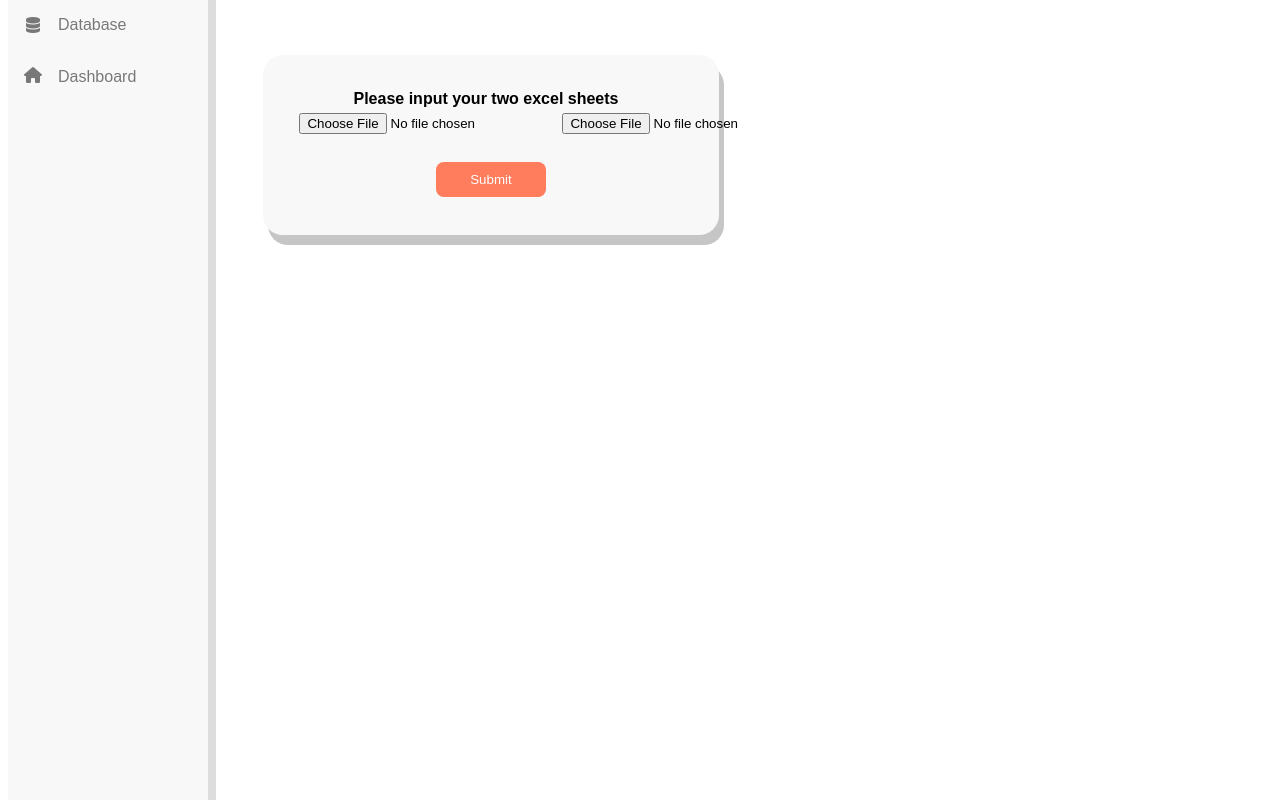
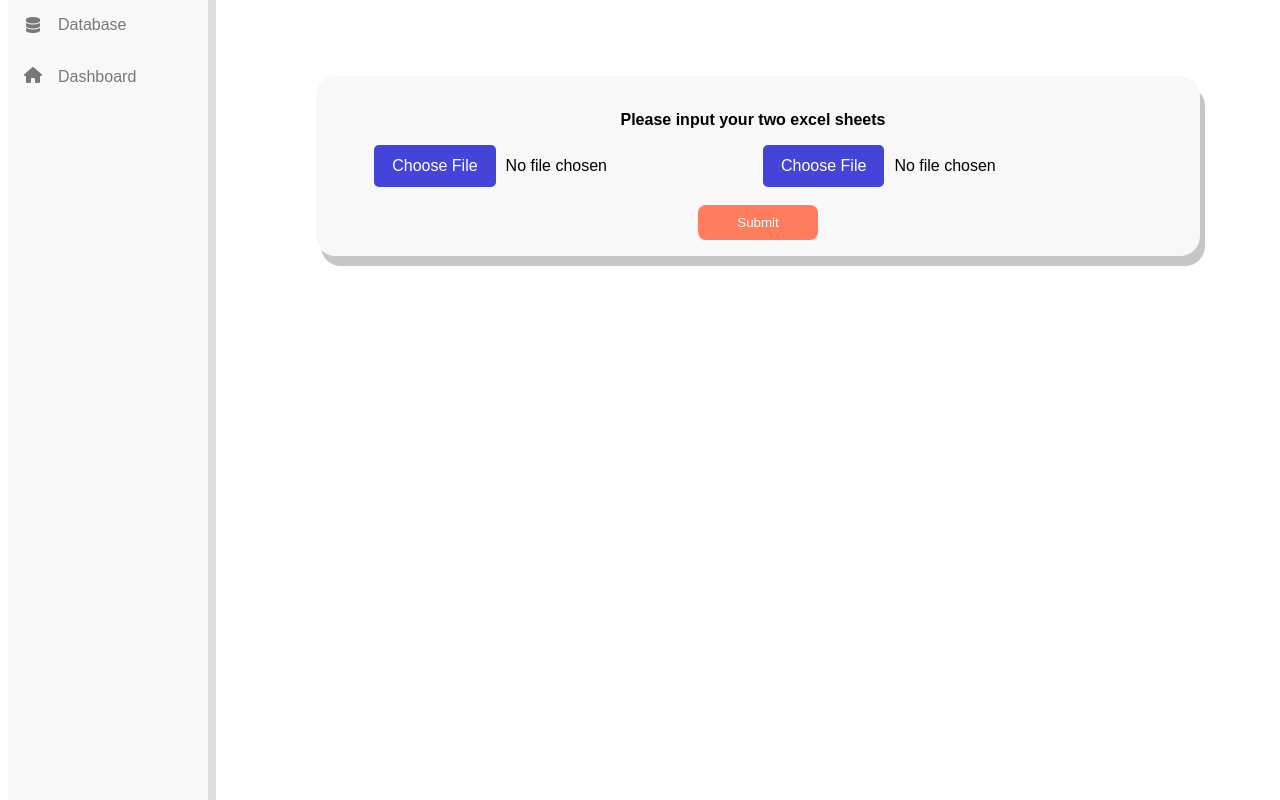
Before and after one commit to anassKEMMOUNE/OCP_invoice_management, a PHP site: page / in a window 1280 px wide. Run offline with PHP 8.4, Linux system fonts and the light colour scheme; some libraries are stand-ins or nearby versions.

Commit message:
css changes

```diff
--- a/View/Assets/css/style.css
+++ b/View/Assets/css/style.css
@@ -5,6 +5,7 @@
     --nav-hover: rgba(252, 252, 252, 0.3);
     --nav-icons: rgb(120,120,120);
     --nav-on:rgb(69,68,216);
+    --nav-on-light:rgb(95, 95, 218);
     --nav-color-link:rgba(0, 0, 0, 0.75);
     --nav-border-color:#dddddd;
     --nav-hover-color:#cccccc;
@@ -118,6 +119,10 @@ i, span {
 
 }
 
+.main_block {
+    width : 100%;
+}
+
 .upload_form {
     display: flex;
     align-items: center;
@@ -129,7 +134,8 @@ i, span {
     border-color: var(--nav-color);
     width: 80%;
     height: 20%;
-    margin: 10%;
+    margin-left: 10%;
+    margin-top: 7%;
     box-shadow: 5px 10px var(--var-color-shadow);
 
 }
@@ -147,10 +153,7 @@ i, span {
 label {
     font-weight: bold;
     margin-right: 10px;
-}
-
-input[type="file"] {
-    padding: 5px;
+    margin-bottom: 10px;
 }
 
 input[type="submit"] {
@@ -160,10 +163,41 @@ input[type="submit"] {
     border: none;
     cursor: pointer;
     border-radius: 8px;
-    width: 110px;
+    width: 120px;
     margin: auto;
+    margin-top: 13px;
+    margin-bottom: 0px;
 }
 
 .nav_dashboard{
     margin-top: 4px;
 }
+
+.container {
+    display: flex;
+    align-items: flex-start;
+    justify-content: flex-start;
+    width: 100%;
+}
+
+input[type="file"] {
+    padding: 5px;
+    font-size: 16px;
+}
+
+#fileToUpload::-webkit-file-upload-button, #fileToUpload2::-webkit-file-upload-button {
+    display: inline-block;
+    padding: 12px 18px;
+    cursor: pointer;
+    border-radius: 5px;
+    background-color: var(--nav-on);
+    font-size: 16px;
+    font-weight: small;
+    color: #fff;
+    border: none;
+    margin-right: 10px;
+}
+
+#fileToUpload::-webkit-file-upload-button:hover, #fileToUpload2::-webkit-file-upload-button:hover {
+    background-color: var(--nav-on-light);
+}
--- a/index.php
+++ b/index.php
@@ -13,9 +13,14 @@ include 'View/head.html';
         <div class="upload_form">
             <form method="post" enctype="multipart/form-data" action ="Controller/upload.php" class='file_input'>
                 <label >Please input your two excel sheets</label>
+
                 <div class="flex">
-                    <input type="file" name="fileToUpload" id="fileToUpload" >
-                    <input type="file" name="fileToUpload2" id="fileToUpload2" >
+                    <div class="container">
+                        <input type="file" name="fileToUpload" id="fileToUpload" >
+                    </div>
+                    <div class="container">
+                        <input type="file" name="fileToUpload2" id="fileToUpload2">
+                    </div>
                 </div>
 
                 <input type="submit">
```
